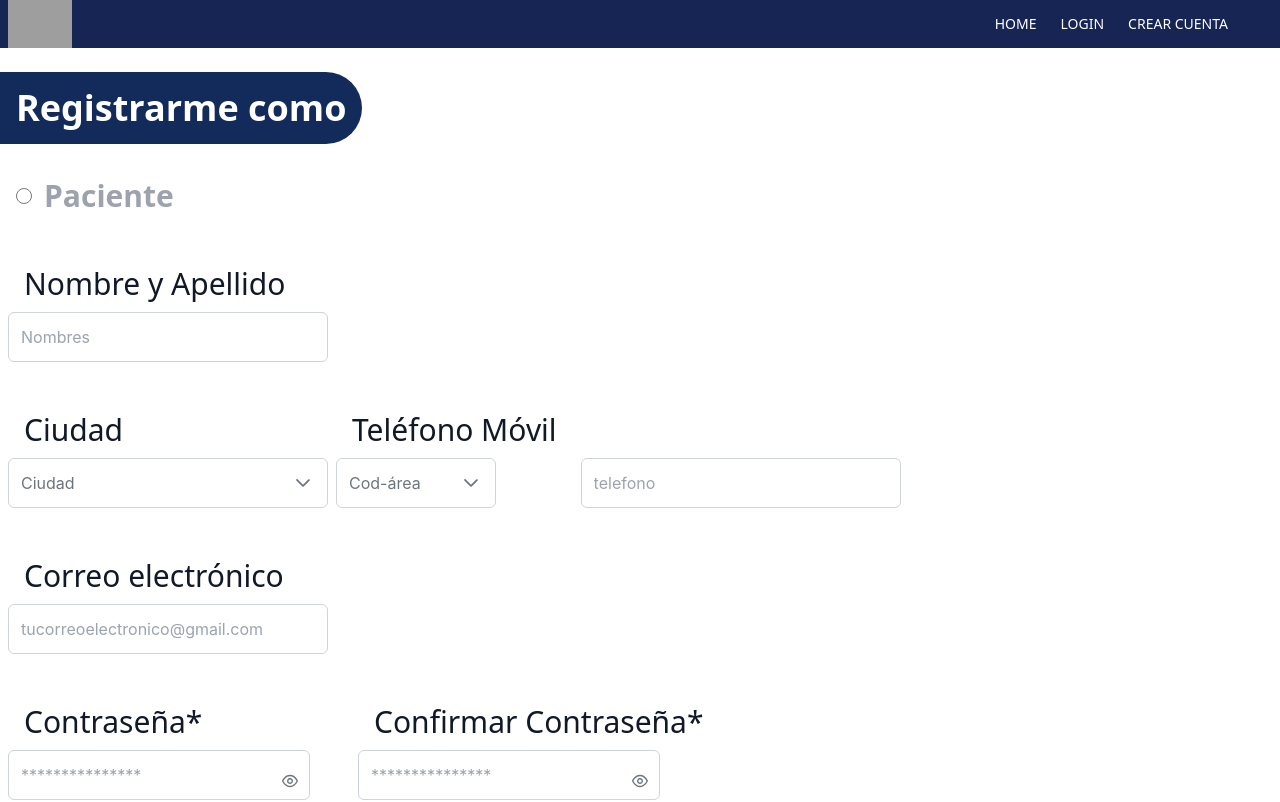
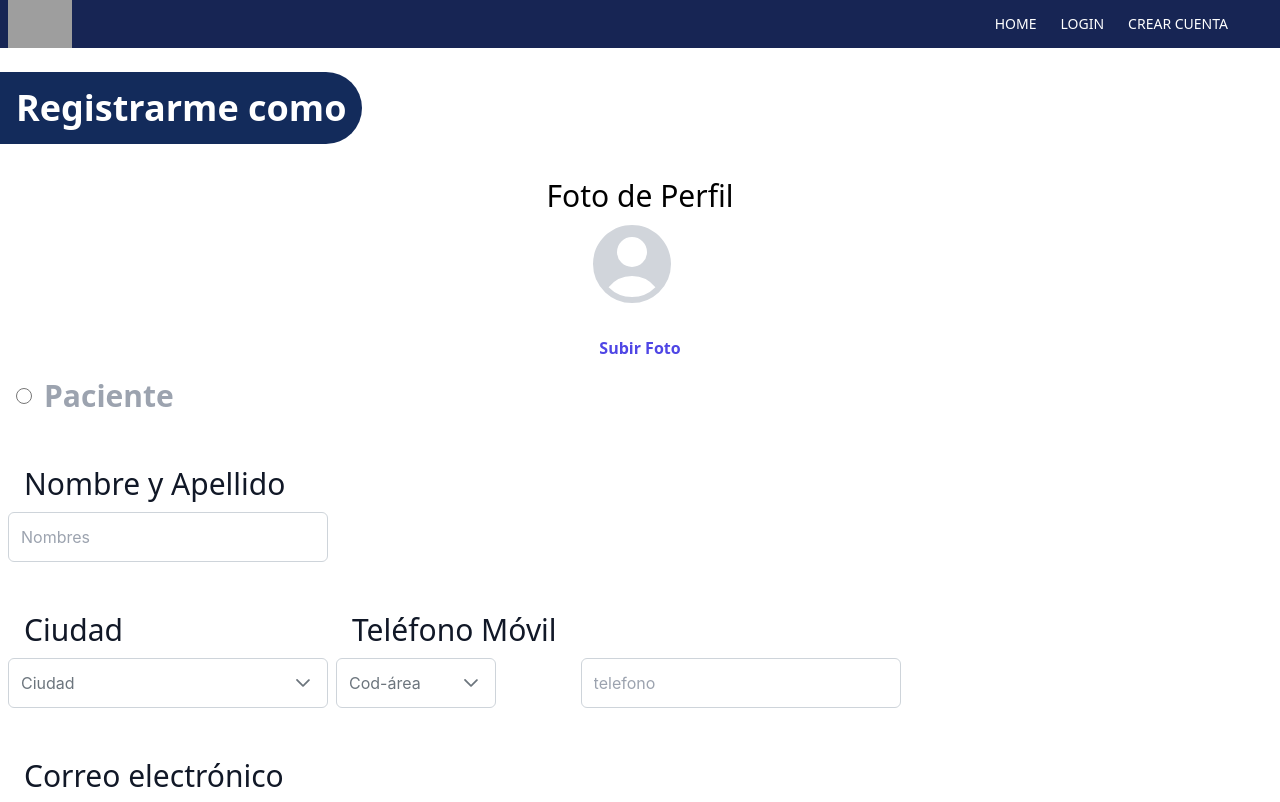
Before and after one commit to abelacco/qali-client, a React (Vite) app in the folder qali-client/: page /register/patient in a window 1280 px wide. Shown: the top 802 px of the page. Built offline with nearby package versions, Linux system fonts and the light colour scheme; grey boxes are pictures that could not be loaded.

Commit message:
form pacientes

```diff
--- a/qali-client/src/components/FormDoctor/FormDoctor.jsx
+++ b/qali-client/src/components/FormDoctor/FormDoctor.jsx
@@ -386,7 +386,7 @@ const FormDoctor = () => {
                 name="email"
                 onChange={formik.handleChange}
                 value={formik.values.email}
-                placeholder="tucorreoelectronico"
+                placeholder="tucorreoelectronico@gmail.com"
                 className="w-80"
               />
               {getFormErrorMessage("email")}
--- a/qali-client/src/components/FormPatient/FormPatient.jsx
+++ b/qali-client/src/components/FormPatient/FormPatient.jsx
@@ -15,6 +15,13 @@ import { CITIES, PREFIJO } from "../../utils/constantes";
 const FormPatient = () => {
   const [formData, setFormData] = useState({});
   const [showMessage, setShowMessage] = useState(false);
+  const [avatar, setAvatar] = useState(null);
+
+  const handleFileUpload = (event) => {
+    const file = event.currentTarget.files[0];
+
+    setAvatar(URL.createObjectURL(file));
+  };
 
   const formik = useFormik({
     initialValues: {
@@ -155,6 +162,42 @@ const FormPatient = () => {
         <form onSubmit={formik.handleSubmit}>
           <div className="mt-6 space-y-6 p-4">
             <>
+            <div className="flex flex-col items-center gap-2">
+                <label className="block text-3xl leading-6 text-gray-40 ">
+                  Foto de Perfil
+                </label>
+                {avatar ? (
+                  <img src={avatar} alt="Avatar" className="h-28 w-28" />
+                ) : (
+                  <svg
+                    className="h-28 w-28 text-gray-300"
+                    viewBox="0 0 28 28"
+                    fill="currentColor"
+                    aria-hidden="true"
+                  >
+                    <path
+                      fillRule="evenodd"
+                      d="M18.685 19.097A9.723 9.723 0 0021.75 12c0-5.385-4.365-9.75-9.75-9.75S2.25 6.615 2.25 12a9.723 9.723 0 003.065 7.097A9.716 9.716 0 0012 21.75a9.716 9.716 0 006.685-2.653zm-12.54-1.285A7.486 7.486 0 0112 15a7.486 7.486 0 015.855 2.812A8.224 8.224 0 0112 20.25a8.224 8.224 0 01-5.855-2.438zM15.75 9a3.75 3.75 0 11-7.5 0 3.75 3.75 0 017.5 0z"
+                      clipRule="evenodd"
+                    />
+                  </svg>
+                )}
+
+                <label
+                  htmlFor="file-upload"
+                  className="relative cursor-pointer rounded-md bg-white font-semibold text-indigo-600 focus-within:outline-none focus-within:ring-2 focus-within:ring-indigo-600 focus-within:ring-offset-2 hover:text-indigo-500"
+                >
+                  <span>Subir Foto</span>
+                  <input
+                    id="file-upload"
+                    name="file-upload"
+                    type="file"
+                    className="sr-only"
+                    onChange={handleFileUpload}
+                  />
+                </label>
+              </div>
+
               <div className="flex items-center gap-x-3 font-bold">
                 <input
                   id="push-paciente"
@@ -395,7 +438,7 @@ const FormPatient = () => {
             </>
           </div>
 
-          <div className="flex gap-2">
+          <div className="flex gap-2 mb-5 mr-3">
             <Button
               label="Finalizar"
               type="submit"
```
